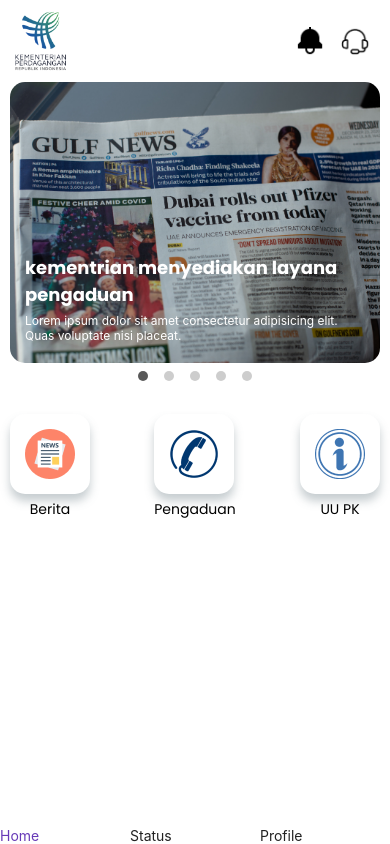
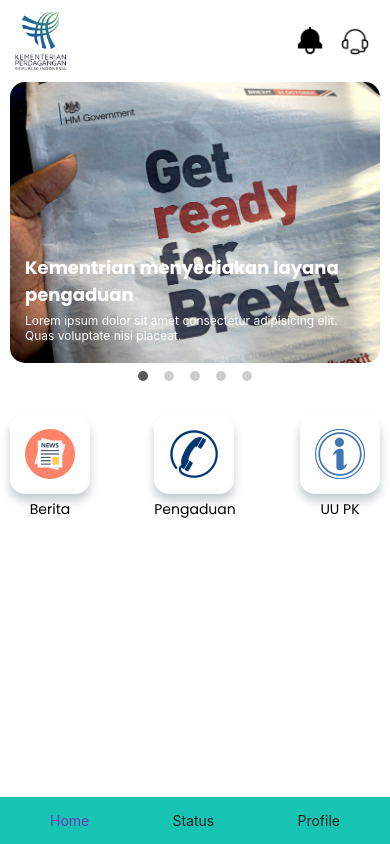
Before and after one commit to ZhafranT/rn-pelayanan-konsumen, a React Native app: screen /Home in a window 390 px wide. Built offline with nearby package versions, Linux system fonts and the light colour scheme.

Commit message:
edit bottom tabs

```diff
--- a/App.js
+++ b/App.js
@@ -44,7 +44,7 @@
   return (
     <Provider store={store}>
       <NavigationContainer theme={theme}>
-        <Stack.Navigator screenOptions={{ headerShown: false }} initialRouteName="Spalsh">
+        <Stack.Navigator screenOptions={{ headerShown: false }} initialRouteName="Navi">
           <Stack.Screen name="Spalsh" component={Spalsh} />
           <Stack.Screen name="Navi" component={Navi} />
           <Stack.Screen name="Register" component={Register} />
--- a/components/BottomNavigator/BottomNavigator.js
+++ b/components/BottomNavigator/BottomNavigator.js
@@ -1,9 +1,13 @@
 import React from 'react';
-import { StyleSheet, Text, View, TouchableOpacity } from 'react-native';
+import { StyleSheet, View } from 'react-native';
+
+// asset
+import { COLORS, SHADOWS, SIZES, FONTS } from '../../constants';
+import TabItem from './TabItem';
 
 const BottomNavigator = ({ state, descriptors, navigation }) => {
   return (
-    <View style={{ flexDirection: 'row' }}>
+    <View style={styles.container}>
       {state.routes.map((route, index) => {
         const { options } = descriptors[route.key];
         const label = options.tabBarLabel !== undefined ? options.tabBarLabel : options.title !== undefined ? options.title : route.name;
@@ -30,19 +34,7 @@
           });
         };
 
-        return (
-          <TouchableOpacity
-            key={index}
-            accessibilityRole="button"
-            accessibilityState={isFocused ? { selected: true } : {}}
-            accessibilityLabel={options.tabBarAccessibilityLabel}
-            testID={options.tabBarTestID}
-            onPress={onPress}
-            onLongPress={onLongPress}
-            style={{ flex: 1 }}>
-            <Text style={{ color: isFocused ? '#673ab7' : '#222' }}>{label}</Text>
-          </TouchableOpacity>
-        );
+        return <TabItem key={index} label={label} isFocused={isFocused} onPress={onPress} onLongPress={onLongPress} />;
       })}
     </View>
   );
@@ -50,4 +42,13 @@
 
 export default BottomNavigator;
 
-const styles = StyleSheet.create({});
+const styles = StyleSheet.create({
+  container: {
+    flexDirection: 'row',
+    backgroundColor: COLORS.primary2,
+    justifyContent: 'space-between',
+    alignItems: 'center',
+    paddingHorizontal: 50,
+    paddingVertical: 15,
+  },
+});
--- /dev/null
+++ b/components/BottomNavigator/TabItem.js
@@ -0,0 +1,16 @@
+import React from 'react';
+import { StyleSheet, Text, View, TouchableOpacity } from 'react-native';
+
+const TabItem = ({ onPress, onLongPress, isFocused, label }) => {
+  return (
+    <View>
+      <TouchableOpacity onPress={onPress} onLongPress={onLongPress}>
+        <Text style={{ color: isFocused ? '#673ab7' : '#222' }}>{label}</Text>
+      </TouchableOpacity>
+    </View>
+  );
+};
+
+export default TabItem;
+
+const styles = StyleSheet.create({});
```
